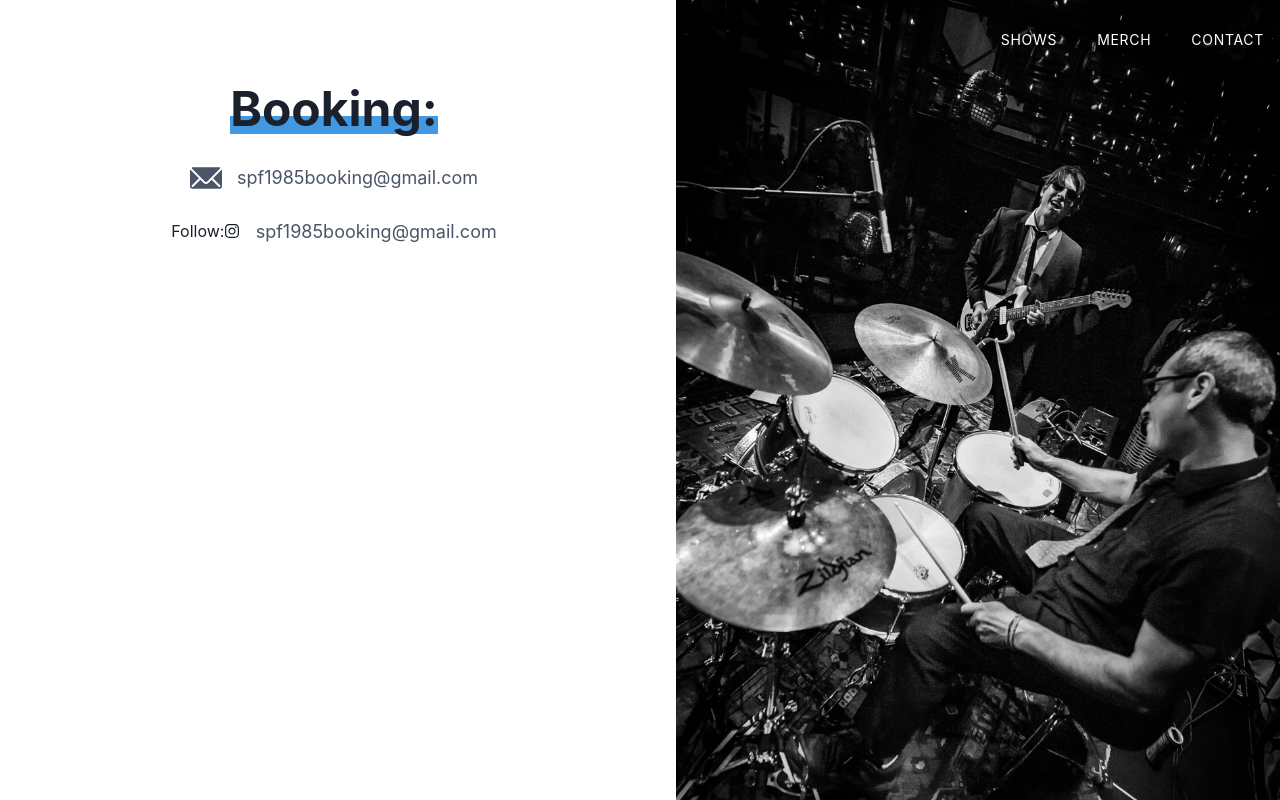
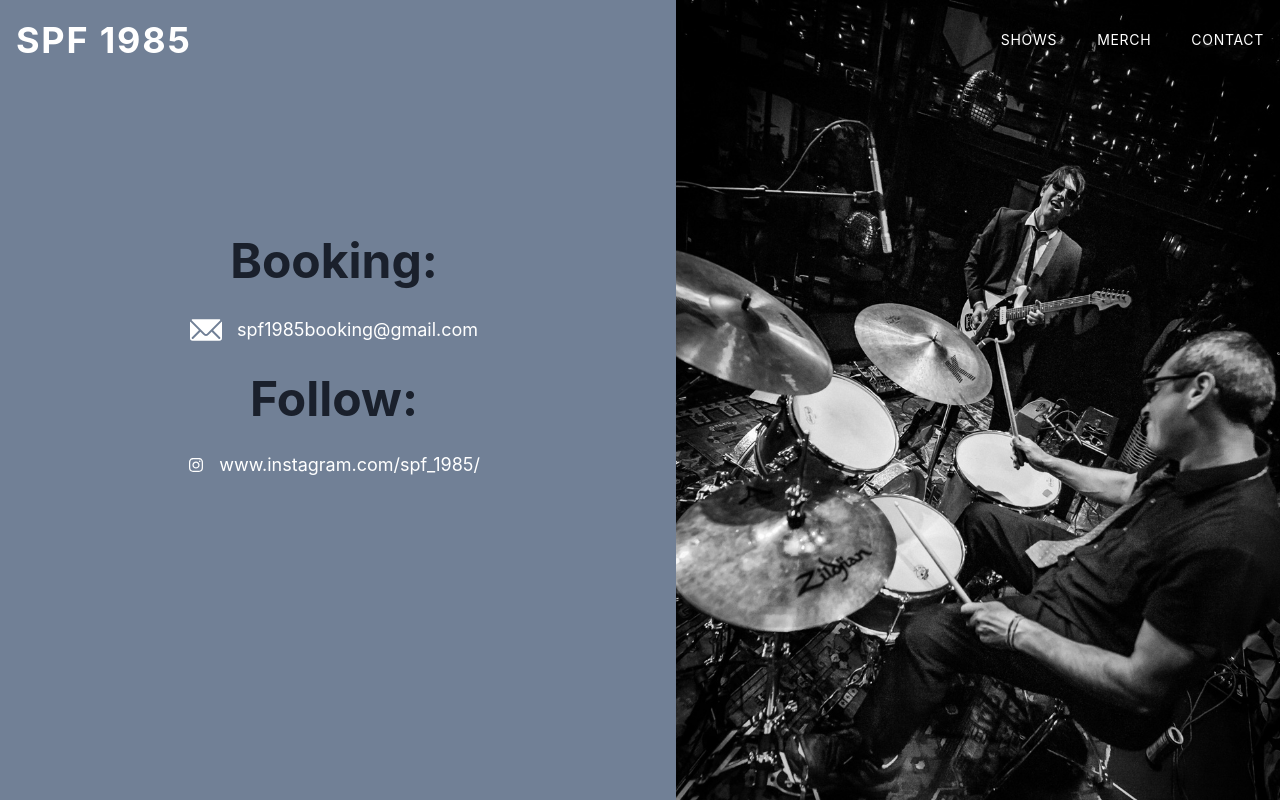
Before and after one commit to DerekGnarGnar/spf1985, a Next.js app: page /contact in a window 1280 px wide. Built offline with nearby package versions, Linux system fonts and the light colour scheme.

Commit message:
another commit

```diff
--- a/app/contact/page.tsx
+++ b/app/contact/page.tsx
@@ -39,9 +39,9 @@ Center,
 export default function SplitScreen() {
   return (
 
-    <Stack minH={'100vh'} direction={{ base: 'column', md: 'row' }}>
-      <Flex p={8} flex={1} mt="3em" justify={'center'}>
-        <Stack spacing={6} w={'full'} maxW={'lg'}>
+    <Stack minH={'100vh'} direction={{ base: 'column', md: 'row' }} bg={'gray.500'} >
+      <Flex p={8} flex={1} mt={{base: 100, md:200}} justify={'center'}>
+        <Stack spacing={6} w={'full'} maxW={'lg'} >
           <Heading fontSize={{ base: '3xl', md: '4xl', lg: '5xl' }}>
             <Center>
             <Text
@@ -59,33 +59,54 @@ export default function SplitScreen() {
               }}>
               Booking:
             </Text>
+
         </Center>
 
           </Heading>
 
-          <Center>
+         <Center>
 
-            <EmailIcon w={8} h={8} color="gray.600" />
-          <Text fontSize={{ base: 'md', lg: 'lg' }} color={'gray.600'}>
+            <EmailIcon w={8} h={8} color="white" />
+          <Text fontSize={{ base: 'md', lg: 'lg' }} color={'white'}>
           &nbsp;&nbsp; spf1985booking@gmail.com
           </Text>
 
-              </Center>
+          </Center>
+
+          <Box>
           <Center>
-            <Text>
-                Follow:
+          <Heading fontSize={{ base: '3xl', md: '4xl', lg: '5xl' }}>
+
+            <Text
+              as={'span'}
+              position={'relative'}
+              _after={{
+                content: "''",
+                width: 'full',
+                height: useBreakpointValue({ base: '20%', md: '30%' }),
+                position: 'absolute',
+                bottom: 1,
+                left: 0,
+                bg: 'blue.400',
+                zIndex: -1,
+              }}>
+             Follow:
             </Text>
-              <FaInstagram  />
-          <Text fontSize={{ base: 'md', lg: 'lg' }} color={'gray.600'}>
-          &nbsp;&nbsp; spf1985booking@gmail.com
+            </Heading>
+        </Center>
+        </Box>
+
+        <Center>
+          <FaInstagram  color="white" />
+
+              <Text fontSize={{ base: 'md', lg: 'lg' }} color={'white'}>
+              &nbsp;&nbsp;  www.instagram.com/spf_1985/
           </Text>
           </Center>
         </Stack>
 
 
       </Flex>
-
-
 
       <Flex flex={1}>
         <Image
--- a/app/page.tsx
+++ b/app/page.tsx
@@ -11,8 +11,9 @@ export default function Home() {
   return (
     <>
     <Hero />
+    <Features />
     <Video />
-    <Features />
+
     <Footer />
 
     </>
--- a/components/Features.tsx
+++ b/components/Features.tsx
@@ -21,7 +21,7 @@ export default function Features() {
       <SimpleGrid columns={{ base: 1, md: 3 }} spacing={10} justifyItems={'center'} >
       <Card maxW='sm' shadow='none' bgColor={'darkgray'}>
   <CardBody>
-    <Image maxW={{ base: '100%', sm: '200px' }}
+    <Image maxW={{ base: '300px', sm: '200px' }}
       src='../images/vinyl.png'
       alt='Sunburner Album Vinyl'
       borderRadius='lg'
@@ -36,23 +36,19 @@ export default function Features() {
 
 <Card maxW='sm' shadow='none' bgColor={'darkgray'}>
   <CardBody>
-    <Image maxW={{ base: '100%', sm: '200px' }}
+    <Image maxW={{ base: '300px', sm: '200px' }}
       src='../images/cd2.jpg'
       alt='picture of new cd'
       borderRadius='lg'
     />
     <Stack mt='3' spacing='3'>
-      <Heading size='md'>Surf on the Beach CD</Heading>
+      <Heading size='md' color='white'>Surf on the Beach CD</Heading>
 
 
     </Stack>
   </CardBody>
 
-  <CardFooter>
 
-
-
-  </CardFooter>
 </Card>
 <Card maxW='sm' shadow='none' bgColor={'darkgray'}>
   <CardBody>
@@ -61,7 +57,7 @@ export default function Features() {
       borderRadius='lg'
     />
     <Stack mt='6' spacing='3'>
-      <Heading size='md'>SPF 1985 Skull Tee Shirt</Heading>
+      <Heading size='md' color='white'>SPF 1985 Skull Tee Shirt</Heading>
 
 
     </Stack>
--- a/components/Video.tsx
+++ b/components/Video.tsx
@@ -1,12 +1,19 @@
 import React from "react";
-import { AspectRatio, Center } from "@chakra-ui/react";
+import { AspectRatio, Center, Box} from "@chakra-ui/react";
 
 function YouTubeVideo() {
   return (
+    <Box bg='gray.100'>
     <Center padding={'3em'}>
 
       <iframe width="560" height="315" src="https://www.youtube.com/embed/JX5GvUf0YiI?si=ORRijIErN0mYuj1d"  title="YouTube video player" frameBorder="0" allow="accelerometer; autoplay; clipboard-write; encrypted-media; gyroscope; picture-in-picture; web-share" referrerPolicy="strict-origin-when-cross-origin" allowFullScreen ></iframe>
     </Center>
+    <Center padding={'3em'}>
+
+    <iframe width="560" height="315" src="https://www.youtube.com/embed/jtbwbebqBDw?si=spzbLN4VZpvp6pY6" title="YouTube video player" frameBorder="0" allow="accelerometer; autoplay; clipboard-write; encrypted-media; gyroscope; picture-in-picture; web-share" referrerPolicy="strict-origin-when-cross-origin" allowFullScreen></iframe></Center>
+    </Box>
+
+
   );
 }
 
```
